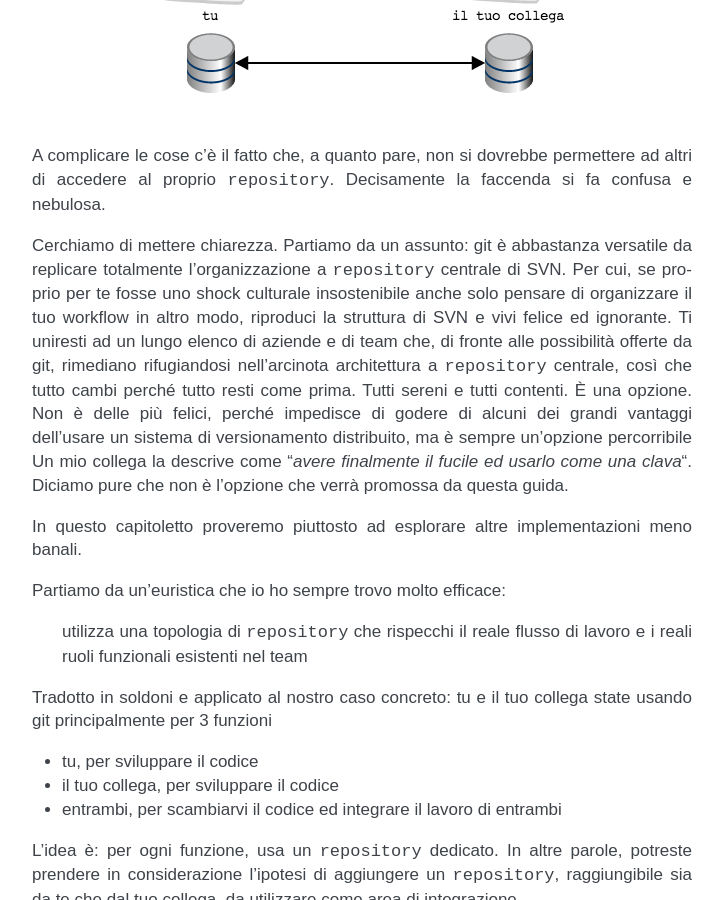
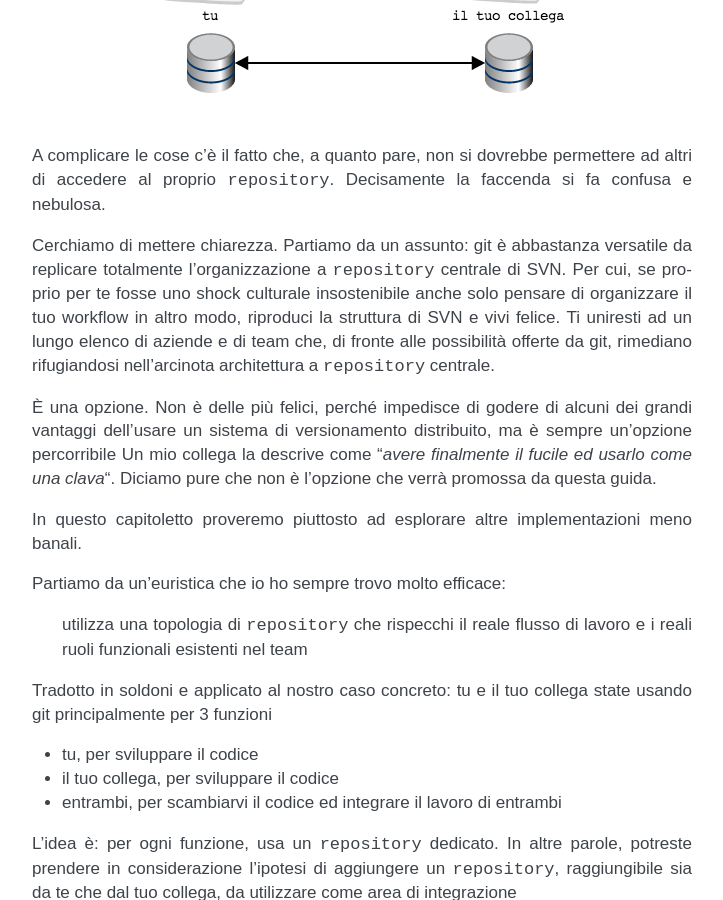
Before and after one commit to arialdomartini/get-git, a Sphinx documentation site: the page built from docs/obiettivo_7.rst, in a window 1280 px wide and 900 px high, scrolled down 769 px. Shown: the whole window, without its empty margins (388-1111 px from the left). Built offline with Sphinx 7.4.7, drawn with Linux system fonts in a browser that asks for light colours.

Commit message:
meno enfasi nel parlare di git usato come SVN

```diff
--- a/docs/obiettivo_7.rst
+++ b/docs/obiettivo_7.rst
@@ -27,12 +27,12 @@ Cerchiamo di mettere chiarezza. Partiamo da un assunto: git è abbastanza
 versatile da replicare totalmente l'organizzazione a ``repository``
 centrale di SVN. Per cui, se proprio per te fosse uno shock culturale
 insostenibile anche solo pensare di organizzare il tuo workflow in altro
-modo, riproduci la struttura di SVN e vivi felice ed ignorante. Ti
+modo, riproduci la struttura di SVN e vivi felice. Ti
 uniresti ad un lungo elenco di aziende e di team che, di fronte alle
 possibilità offerte da git, rimediano rifugiandosi nell'arcinota
-architettura a ``repository`` centrale, così che tutto cambi perché
-tutto resti come prima. Tutti sereni e tutti contenti. È una opzione.
-Non è delle più felici, perché impedisce di godere di alcuni dei grandi
+architettura a ``repository`` centrale.
+
+È una opzione. Non è delle più felici, perché impedisce di godere di alcuni dei grandi
 vantaggi dell'usare un sistema di versionamento distribuito, ma è sempre
 un'opzione percorribile Un mio collega la descrive come "*avere
 finalmente il fucile ed usarlo come una clava*\ ". Diciamo pure che non
```
